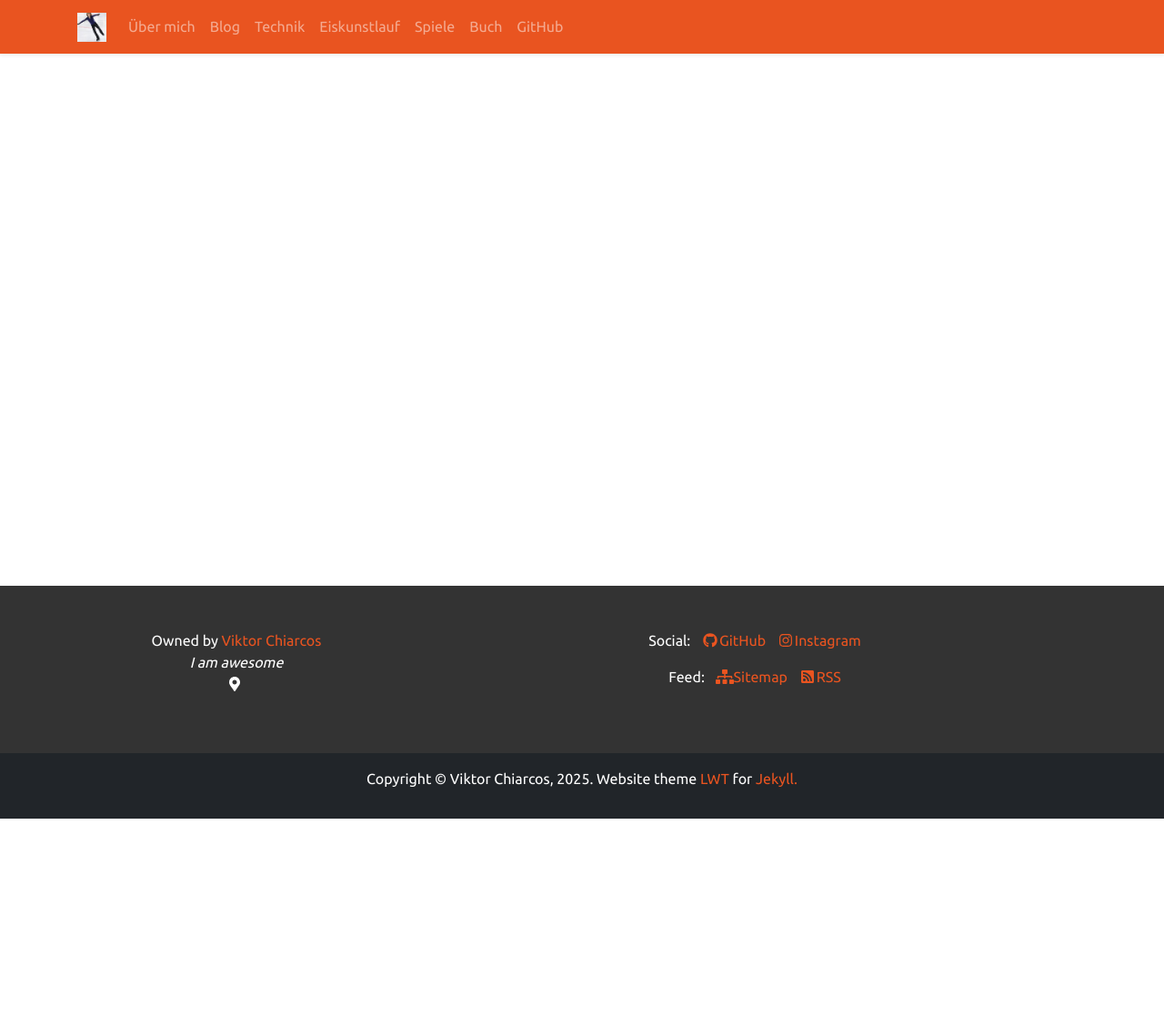
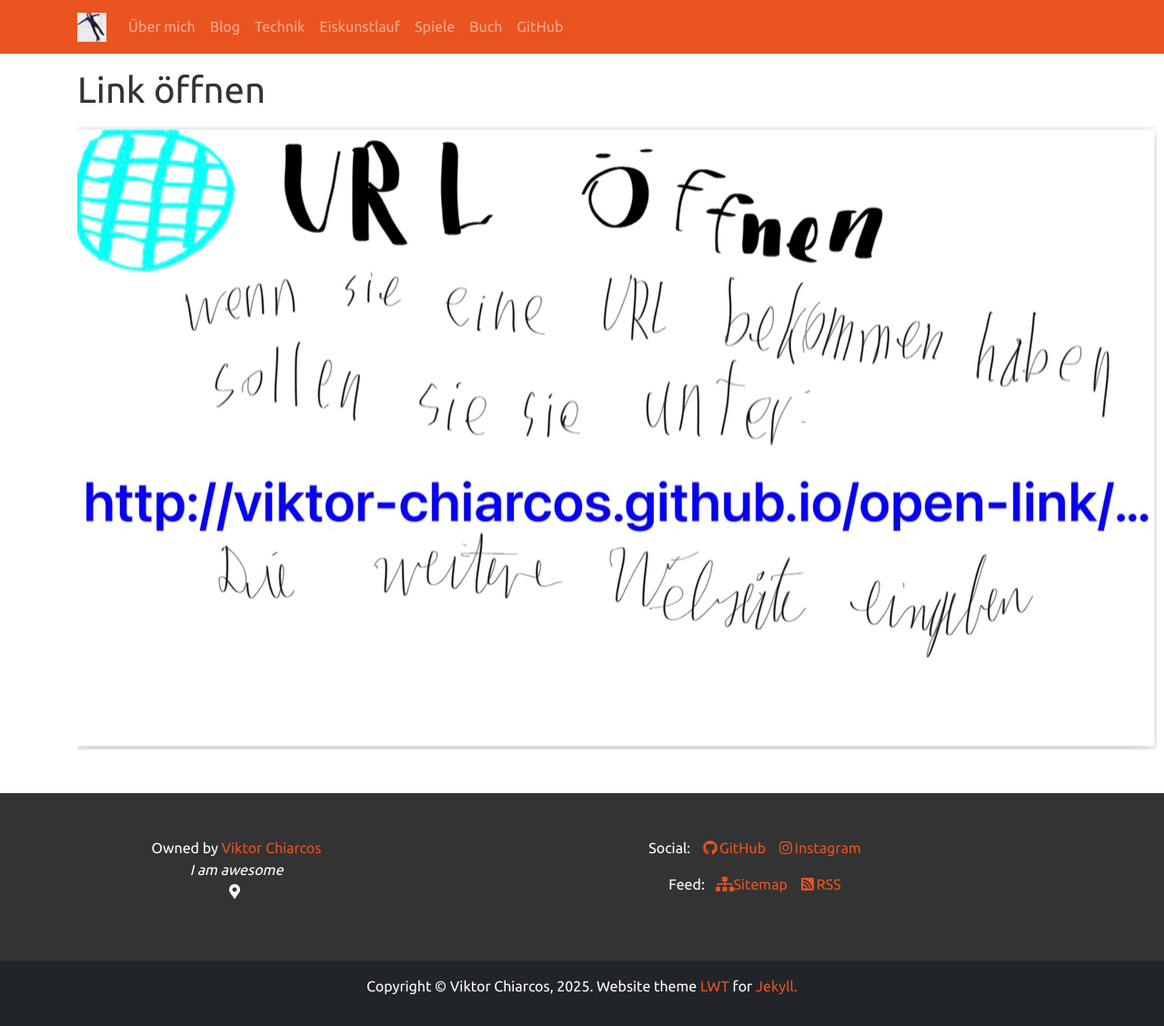
Before and after one commit to viktor-chiarcos/viktor-chiarcos.github.io, a Jekyll site: the page built from _pages/open-link.md, in a window 1280 px wide. Shown: the whole page at 91% size. Built offline with Jekyll 4.4.1, drawn with Linux system fonts in a browser that asks for light colours; our own code applies the rules of GitHub Pages for plain Markdown files; before the commit the page ends 900 px from its top, so only the background shows below that.

Commit message:
Update open-link.md

```diff
--- a/_pages/open-link.md
+++ b/_pages/open-link.md
@@ -1,2 +1,7 @@
+---
+layout: page
+title: "Link öffnen"
+permalink: /open-link/
+---
 
-![](Entwurf/unknown-website.jpg)
+![](../Entwurf/unknown-website.jpg)
```
